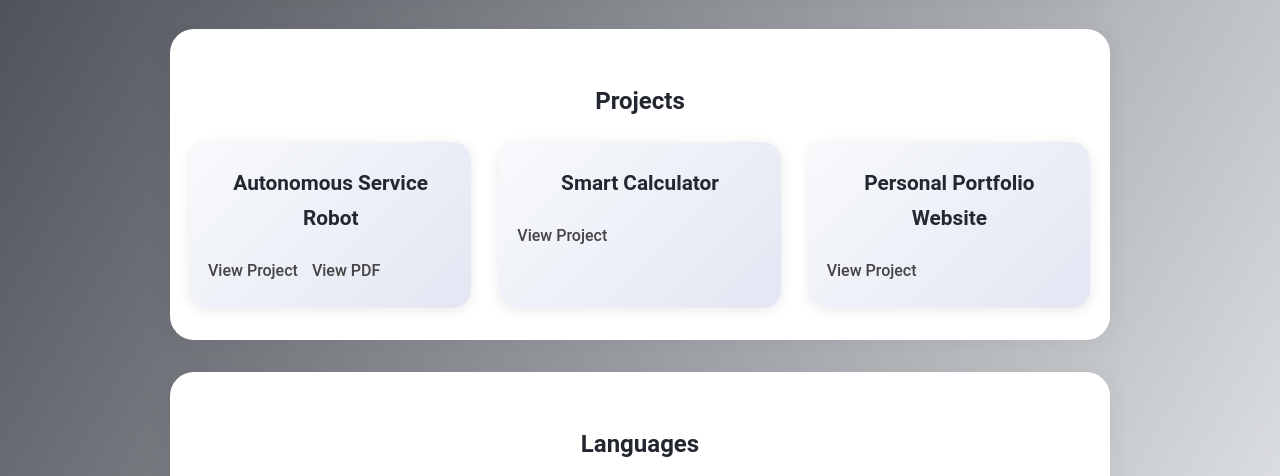
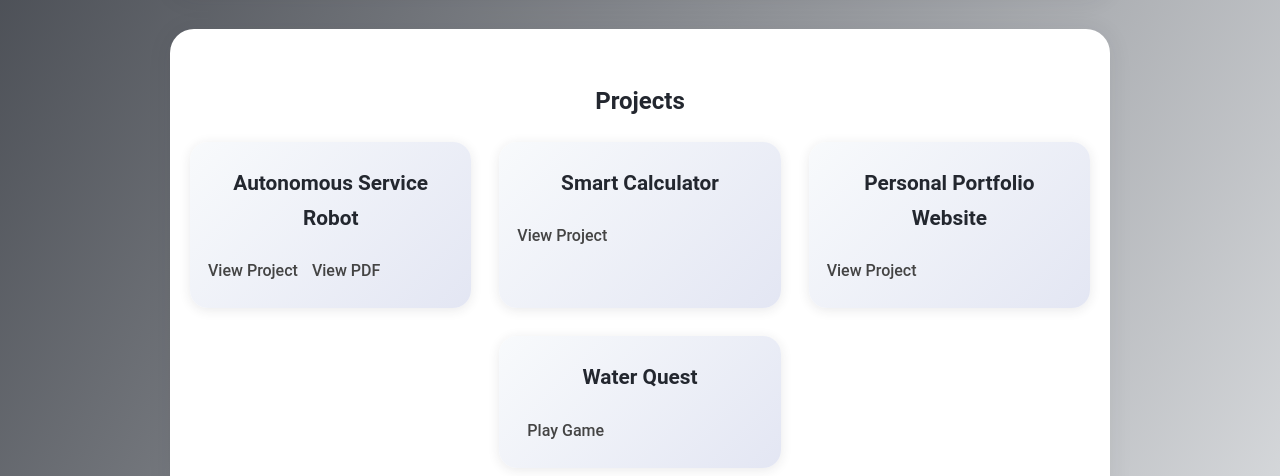
Before and after one commit to mknoor5/portfolio, a plain HTML site: page index.html in a window 1280 px wide. Shown: the part 856-1332 px from the top of the page. Drawn offline with Linux system fonts and the light colour scheme.

Commit message:
added water quest game project

```diff
--- a/index.html
+++ b/index.html
@@ -166,15 +166,24 @@
                     user-friendly interface, showcasing programming and problem-solving skills.
                 </div>
             </div>
+
             <div class="project-card">
                 <h3>Personal Portfolio Website</h3>
                 <a href="https://mknoor5.github.io/portfolio/" target="_blank" rel="noopener">View Project</a>
                 <div class="project-description">
                     A responsive and modern portfolio site designed to highlight projects, skills,
-                     and experiences, built with attention to usability and design.
+                    and experiences, built with attention to usability and design.
                 </div>
             </div>
-            <!-- Add more project cards as needed -->
+
+            <div class="project-card">
+                <h3>Water Quest</h3>
+                <a href="https://mknoor5.github.io/collect_the_water/" target="_blank" rel="noopener" style="margin-left:10px;">Play Game</a>
+                <div class="project-description">
+                    Water Quest is a browser-based game I created using HTML, CSS, and JavaScript. Players collect falling water drops
+                    while avoiding obstacles. The project helped me practice game logic and animations.
+                </div>
+            </div>
         </div>
     </section>
 
--- a/styles/main.css
+++ b/styles/main.css
@@ -264,8 +264,29 @@ section {
 
 .project-grid {
     display: grid;
-    grid-template-columns: repeat(auto-fill, minmax(260px, 1fr));
+    /* Use auto-fit with a capped column width and center the grid so an incomplete last row
+       (for example a single 4th card) will appear centered instead of left-aligned. */
+    grid-template-columns: repeat(auto-fit, minmax(260px, 320px));
     gap: 28px;
+    justify-content: center;
+}
+
+/* On larger screens, cap the grid's maximum width to the width of three columns
+   so an incomplete fourth item will be centered within the available area. */
+@media (min-width: 920px) {
+    .project-grid {
+        max-width: calc(3 * 320px + 2 * 28px); /* 3 columns + 2 gaps */
+        margin: 0 auto;
+    }
+    /* Force a 3-column layout at larger sizes so we can position a lone 4th item
+       into the center column when it's the last child. */
+    .project-grid {
+        grid-template-columns: repeat(3, 320px);
+    }
+    /* When there are exactly 4 projects, place the 4th in the middle column */
+    .project-grid .project-card:nth-child(4):last-child {
+        grid-column: 2 / 3;
+    }
 }
 
 .project-card {
```
